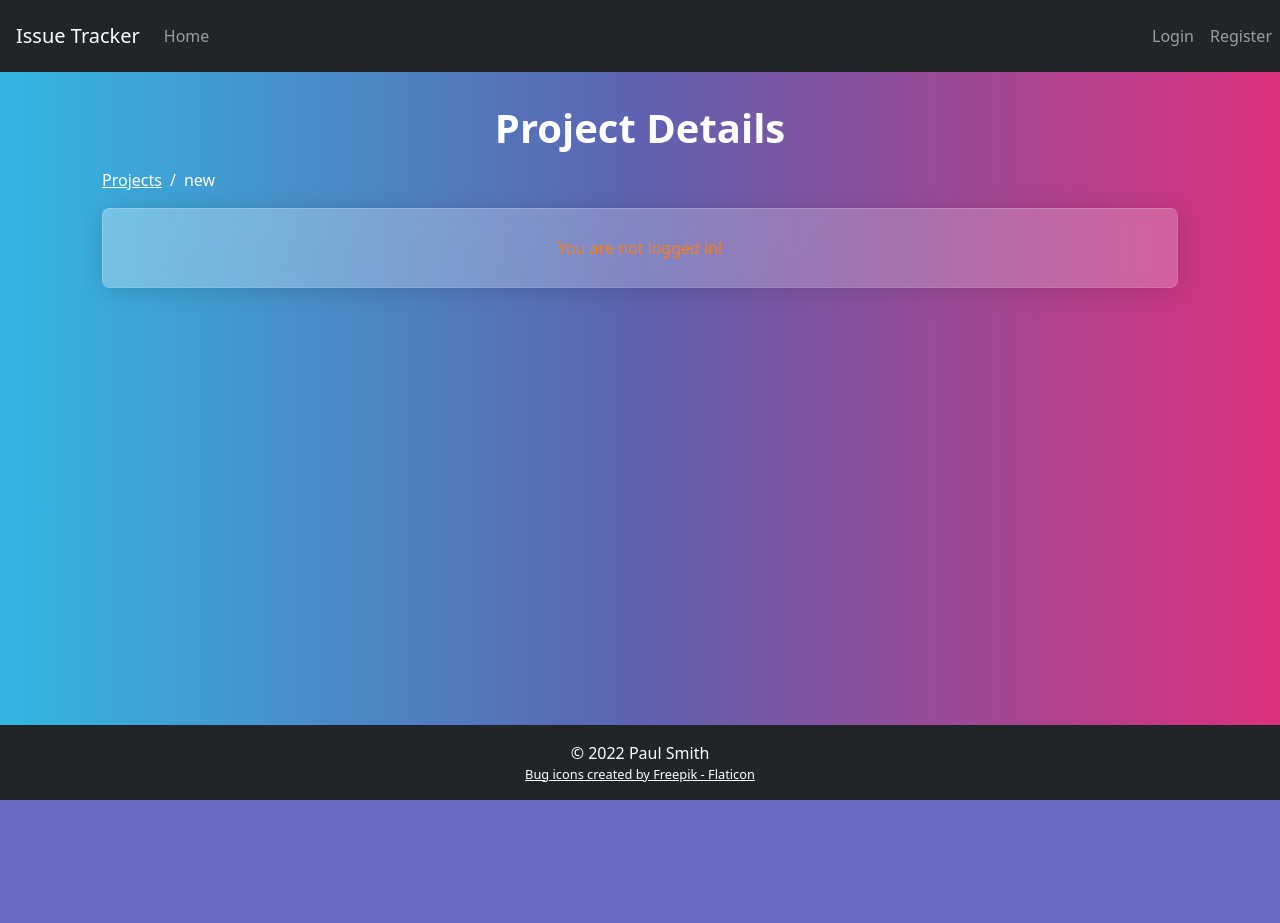
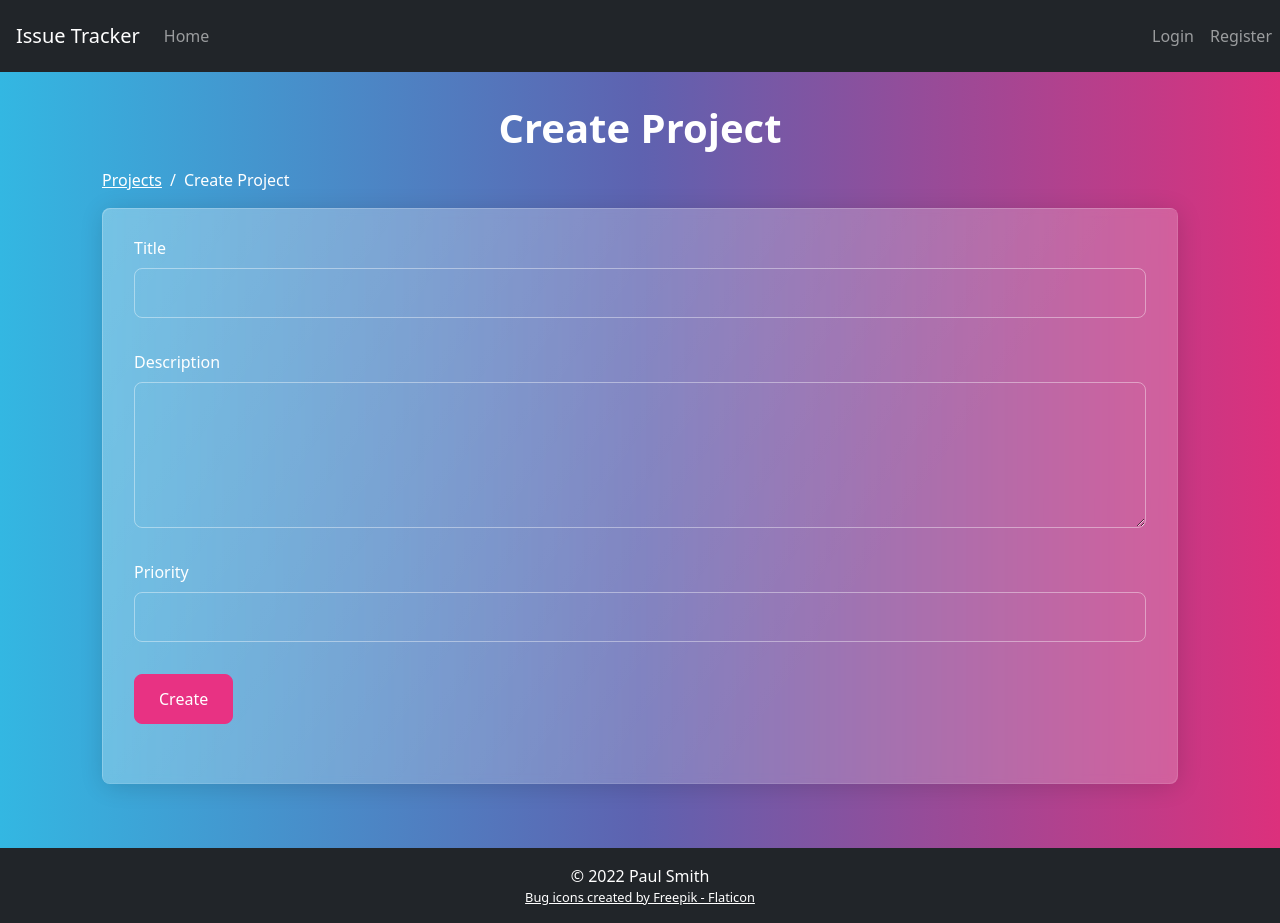
Before and after one commit to paulsmithkc/issue-tracker-frontend-react, a React (Create React App) app: page /project/new in a window 1280 px wide. Before the commit the page ends 800 px from the top, so only its background shows below. Built offline with nearby package versions, Linux system fonts and the light colour scheme.

Commit message:
create project page

```diff
--- a/src/App.js
+++ b/src/App.js
@@ -14,6 +14,7 @@ import RegisterPage from './pages/RegisterPage';
 import MyProfilePage from './pages/MyProfilePage';
 import ProjectListPage from './pages/ProjectListPage';
 import ProjectDetailPage from './pages/ProjectDetailPage';
+import ProjectCreatePage from './pages/ProjectCreatePage';
 import IssueDetailPage from './pages/IssueDetailPage';
 
 function App() {
@@ -43,6 +44,7 @@ function App() {
             <Route path="/user/me" element={<MyProfilePage />} />
             <Route path="/project" element={<Navigate to="/project/list" />} />
             <Route path="/project/list" element={<ProjectListPage />} />
+            <Route path="/project/new" element={<ProjectCreatePage />} />
             <Route path="/project/:projectId" element={<ProjectDetailPage />} />
             <Route path="/project/:projectId/issue/:issueId" element={<IssueDetailPage />} />
           </Routes>
--- a/src/AppAPI.js
+++ b/src/AppAPI.js
@@ -42,6 +42,14 @@ export function getProjectById(auth, projectId) {
   });
 }
 
+export function createProject(auth, data) {
+  return axios.put(`${apiUrl}/api/project/new`, data, {
+    headers: {
+      Authorization: `Bearer ${auth.token}`,
+    },
+  });
+}
+
 export function getProjectIssues(auth, projectId) {
   return axios.get(`${apiUrl}/api/project/${projectId}/issue/list`, {
     headers: {
@@ -61,6 +69,14 @@ export function getIssueById(auth, projectId, issueId) {
   );
 }
 
+export function createIssue(auth, projectId, data) {
+  return axios.put(`${apiUrl}/api/project/${projectId}/issue/new`, data, {
+    headers: {
+      Authorization: `Bearer ${auth.token}`,
+    },
+  });
+}
+
 export function getIssueComments(auth, projectId, issueId) {
   return axios.get(
     `${process.env.REACT_APP_API_URL}/api/project/${projectId}/issue/${issueId}/comment/list`,
--- /dev/null
+++ b/src/pages/ProjectCreatePage.js
@@ -0,0 +1,90 @@
+import React, { useState, useContext } from 'react';
+import { useNavigate } from 'react-router-dom';
+import { Breadcrumbs } from '../components/Breadcrumbs';
+import InputRow from '../components/InputRow';
+import SubmitRow from '../components/SubmitRow';
+import { AuthContext } from '../AppContexts';
+import { createProject } from '../AppAPI';
+
+function ProjectCreatePage() {
+  const auth = useContext(AuthContext);
+  const navigate = useNavigate();
+  const [submitted, setSubmitted] = useState(false);
+  const [title, setTitle] = useState('');
+  const [description, setDescription] = useState('');
+  const [priority, setPriority] = useState('');
+
+  const titleError = !title ? 'Title required.' : '';
+  const descriptionError = !description ? 'Description required.' : '';
+  const priorityError = '';  // priority is optional
+  const anyErrors = titleError || descriptionError || priorityError;
+
+  function onSubmit() {
+    setSubmitted(true);
+
+    if (anyErrors) {
+      return Promise.reject({ message: 'Please fix errors above.' });
+    } else {
+      return createProject(auth, { title, description, priority }).then((res) =>
+        navigate(`/project/${res.data.id}`)
+      );
+    }
+  }
+
+  return (
+    <main id="ProjectCreatePage" className="container p-3">
+      <h1 id="ProjectCreateHeader" className="text-center">
+        Create Project
+      </h1>
+      <div>
+        <Breadcrumbs
+          stack={[{ title: 'Projects', url: '/project/list' }]}
+          current="Create Project"
+        />
+      </div>
+      <div className="card mb-3">
+        <div className="card-body">
+          <form
+            id="ProjectCreateForm"
+            onSubmit={(evt) => evt.preventDefault()}
+          >
+            <InputRow
+                label="Title"
+                id="ProjectCreateForm-TitleInput"
+                name="title"
+                type="text"
+                value={title}
+                onChange={(evt) => setTitle(evt.currentTarget.value)}
+                validated={submitted}
+                error={titleError}
+              />
+              <InputRow
+                label="Description"
+                id="ProjectCreateForm-DescriptionInput"
+                name="description"
+                type="textarea"
+                rows="5"
+                value={description}
+                onChange={(evt) => setDescription(evt.currentTarget.value)}
+                validated={submitted}
+                error={descriptionError}
+              />
+              <InputRow
+                label="Priority"
+                id="ProjectCreateForm-PriorityInput"
+                name="description"
+                type="text"
+                value={priority}
+                onChange={(evt) => setPriority(evt.currentTarget.value)}
+                validated={priorityError}
+                error={priorityError}
+              />
+              <SubmitRow onSubmit={onSubmit}>Create</SubmitRow>
+          </form>
+        </div>
+      </div>
+    </main>
+  );
+}
+
+export default ProjectCreatePage;
--- a/src/pages/ProjectListPage.js
+++ b/src/pages/ProjectListPage.js
@@ -31,6 +31,11 @@ function ProjectListPage() {
       <h1 id="ProjectListHeader" className="text-center">
         Project List
       </h1>
+      <div className="text-center mb-2">
+        <Link className="btn btn-primary" to="/project/new">
+          Create Project
+        </Link>
+      </div>
       <div>
         {pending && (
           <div className="text-center">
```
